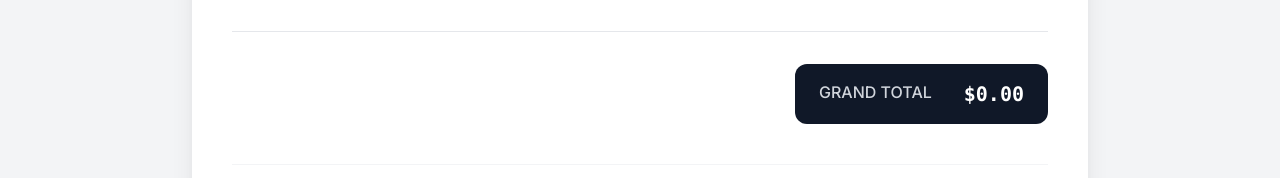
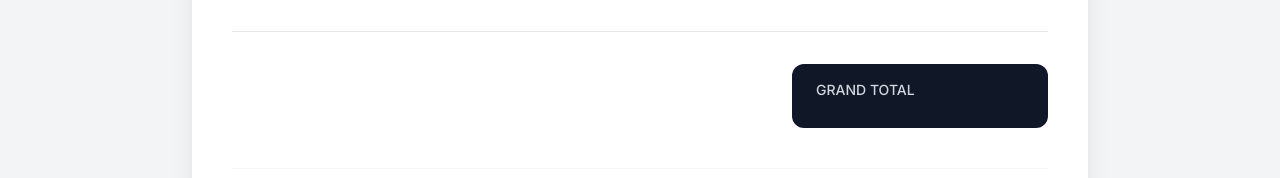
Before and after one commit to clearsky1224/clickup-migrator, a Next.js app: page /invoice/preview in a window 1280 px wide. Shown: the part 178-356 px from the top of the page. Built offline with nearby package versions, Linux system fonts and the light colour scheme.

Commit message:
Add global payment notes setting and per-currency grand totals, update price displays to use client-specific currency

```diff
--- a/app/invoice/page.tsx
+++ b/app/invoice/page.tsx
@@ -683,6 +683,7 @@ export default function InvoicePage() {
                           isFirst={rowIdx === 0}
                           isLast={rowIdx === client.tasks.length - 1}
                           settings={settings}
+                          client={client}
                         />
                       ))}
                     </tbody>
@@ -874,7 +875,7 @@ function IconBtn({ icon, title, onClick, disabled, accent, danger }: {
 // ─── Sheet Row (spreadsheet cell editing) ────────────────────────────────────
 function SheetRow({
   task, rowNum, selected, onSelect, onChange, onRemove,
-  onDuplicate, onInsertBelow, onMoveUp, onMoveDown, isFirst, isLast, settings,
+  onDuplicate, onInsertBelow, onMoveUp, onMoveDown, isFirst, isLast, settings, client,
 }: {
   task: InvoiceTask; rowNum: number; selected: boolean;
   onSelect: () => void;
@@ -883,6 +884,7 @@ function SheetRow({
   onMoveUp: () => void; onMoveDown: () => void;
   isFirst: boolean; isLast: boolean;
   settings: InvoiceSettings;
+  client: InvoiceClient;
 }) {
   const [showMenu, setShowMenu] = useState(false);
   const menuRef = useRef<HTMLDivElement>(null);
@@ -1013,10 +1015,11 @@ function SheetRow({
             <div className="absolute left-3 top-1/2 -translate-y-1/2 text-gray-500 text-xs pointer-events-none">
               {(() => {
                 try {
-                  const validCurrency = settings.currency && settings.currency.length === 3 ? settings.currency : 'USD';
+                  const clientCurrency = client.currency || settings.currency || 'USD';
+                  const validCurrency = clientCurrency && clientCurrency.length === 3 ? clientCurrency : 'USD';
                   return new Intl.NumberFormat('en-US', { style: 'currency', currency: validCurrency }).format(0).replace(/[\d.,]/g, '').trim();
                 } catch {
-                  return settings.currency || '$';
+                  return client.currency || settings.currency || '$';
                 }
               })()}
             </div>
@@ -1033,7 +1036,7 @@ function SheetRow({
           </div>
         ) : (
           <div className="px-3 py-2 text-right text-white font-semibold tabular-nums select-none">
-            {fmt(convertPrice(task.price, settings.exchangeRate), settings.currency)}
+            {fmt(convertPrice(task.price, client.exchangeRate || settings.exchangeRate), client.currency || settings.currency)}
           </div>
         )}
       </td>
--- a/app/invoice/preview/page.tsx
+++ b/app/invoice/preview/page.tsx
@@ -180,23 +180,40 @@ function PreviewContent() {
                 </tfoot>
               </table>
 
-              {/* Client-specific footnote */}
-              {client.footnote && (
+              {/* Client-specific footnote or global payment notes */}
+              {(client.footnote || settings?.paymentNotes) && (
                 <div className="mt-3 p-3 bg-blue-50 border border-blue-200 rounded-lg">
-                  <p className="text-xs text-gray-700 whitespace-pre-wrap leading-relaxed">{client.footnote}</p>
+                  <p className="text-xs text-gray-700 whitespace-pre-wrap leading-relaxed">
+                    {client.footnote || settings?.paymentNotes}
+                  </p>
                 </div>
               )}
             </div>
           );
         })}
 
-        {/* Grand total */}
+        {/* Grand total - grouped by currency */}
         <div className="flex justify-end mt-4">
-          <div className="bg-gray-900 text-white rounded-xl px-6 py-4 min-w-48">
-            <div className="flex justify-between gap-8">
-              <span className="text-gray-300 font-medium">GRAND TOTAL</span>
-              <span className="font-bold text-xl font-mono">{fmt(convertPrice(grandTotal, settings?.exchangeRate || 1), settings?.currency || 'USD')}</span>
-            </div>
+          <div className="bg-gray-900 text-white rounded-xl px-6 py-4 min-w-64">
+            <div className="text-gray-300 font-medium mb-3 text-sm">GRAND TOTAL</div>
+            {(() => {
+              // Group totals by currency
+              const totalsByCurrency = new Map<string, number>();
+              clients.forEach(client => {
+                const clientCurrency = client.currency || settings?.currency || 'USD';
+                const clientRate = client.exchangeRate || settings?.exchangeRate || 1;
+                const subtotal = client.tasks.reduce((s, t) => s + t.price, 0);
+                const converted = convertPrice(subtotal, clientRate);
+                totalsByCurrency.set(clientCurrency, (totalsByCurrency.get(clientCurrency) || 0) + converted);
+              });
+
+              return Array.from(totalsByCurrency.entries()).map(([currency, total]) => (
+                <div key={currency} className="flex justify-between gap-8 mb-1 last:mb-0">
+                  <span className="text-gray-400 text-sm">{currency}</span>
+                  <span className="font-bold text-xl font-mono">{fmt(total, currency)}</span>
+                </div>
+              ));
+            })()}
           </div>
         </div>
 
--- a/app/invoice/settings/page.tsx
+++ b/app/invoice/settings/page.tsx
@@ -105,6 +105,24 @@ export default function InvoiceSettingsPage() {
                   className="w-full bg-gray-800 border border-gray-700 text-white text-sm rounded-lg px-3 py-2.5 outline-none focus:border-violet-500 resize-none font-mono"
                 />
               </div>
+            </div>
+          </section>
+
+          {/* Payment Notes */}
+          <section className="bg-gray-900 border border-gray-800 rounded-xl p-5">
+            <h2 className="text-sm font-semibold text-white mb-1">Payment Notes</h2>
+            <p className="text-xs text-gray-500 mb-4">
+              Global payment notes that will appear on all invoices (unless client has custom footnote).
+            </p>
+            <div>
+              <label className="block text-xs text-gray-500 mb-1">Invoice Footer Notes</label>
+              <textarea
+                value={settings.paymentNotes}
+                onChange={e => update('paymentNotes', e.target.value)}
+                placeholder={'e.g. Payment Terms: Net 30 days\nLate payments subject to 5% monthly interest.\nThank you for your business!'}
+                rows={4}
+                className="w-full bg-gray-800 border border-gray-700 text-white text-sm rounded-lg px-3 py-2.5 outline-none focus:border-violet-500 resize-none"
+              />
             </div>
           </section>
 
--- a/lib/types.ts
+++ b/lib/types.ts
@@ -184,6 +184,7 @@ export interface InvoiceSettings {
   myName:    string;
   myEmail:   string;
   myPayment: string;
+  paymentNotes: string; // Global payment notes/details for all invoices
   googleDriveClientId: string;
   currency:  string;  // e.g., 'USD', 'PHP', 'EUR'
   exchangeRate: number; // Conversion rate from USD to selected currency
@@ -200,6 +201,7 @@ export const DEFAULT_INVOICE_SETTINGS: InvoiceSettings = {
   myName:    '',
   myEmail:   '',
   myPayment: '',
+  paymentNotes: '',
   googleDriveClientId: '',
   currency:  'USD',
   exchangeRate: 1,
```
